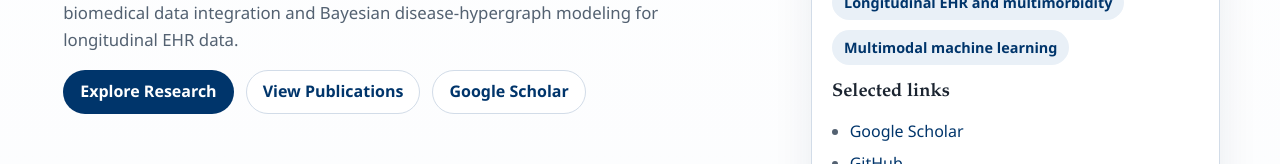
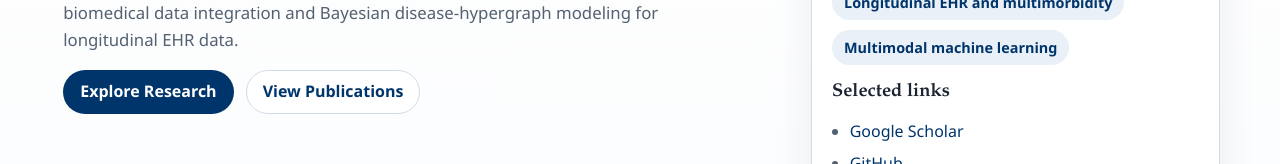
Before and after one commit to Naomi-Ding/Naomi-Ding.github.io, a React (Vite) app: page /#/ in a window 1280 px wide. Shown: the part 448-612 px from the top of the page. Built offline with nearby package versions, Linux system fonts and the light colour scheme; no server answers.

Commit message:
modified:   src/pages/Home.tsx

```diff
--- a/src/pages/Home.tsx
+++ b/src/pages/Home.tsx
@@ -70,16 +70,6 @@ export function Home() {
             <Link to="/publications" className="button button-secondary">
               View Publications
             </Link>
-            {profile.google_scholar_url ? (
-              <a
-                className="button button-secondary"
-                href={profile.google_scholar_url}
-                target="_blank"
-                rel="noreferrer"
-              >
-                Google Scholar
-              </a>
-            ) : null}
             {hasPublicCv ? (
               <a className="button button-secondary" href={cvUrl} target="_blank" rel="noreferrer">
                 CV
```
